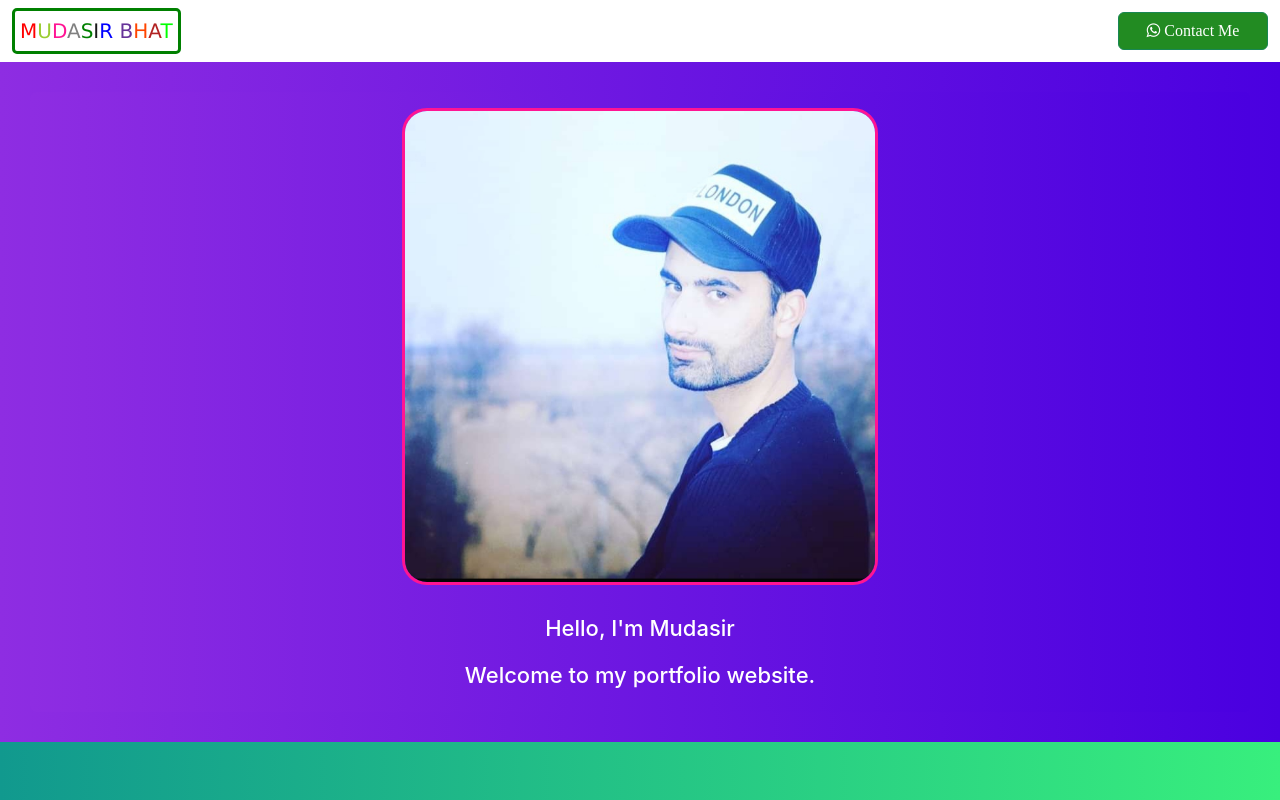
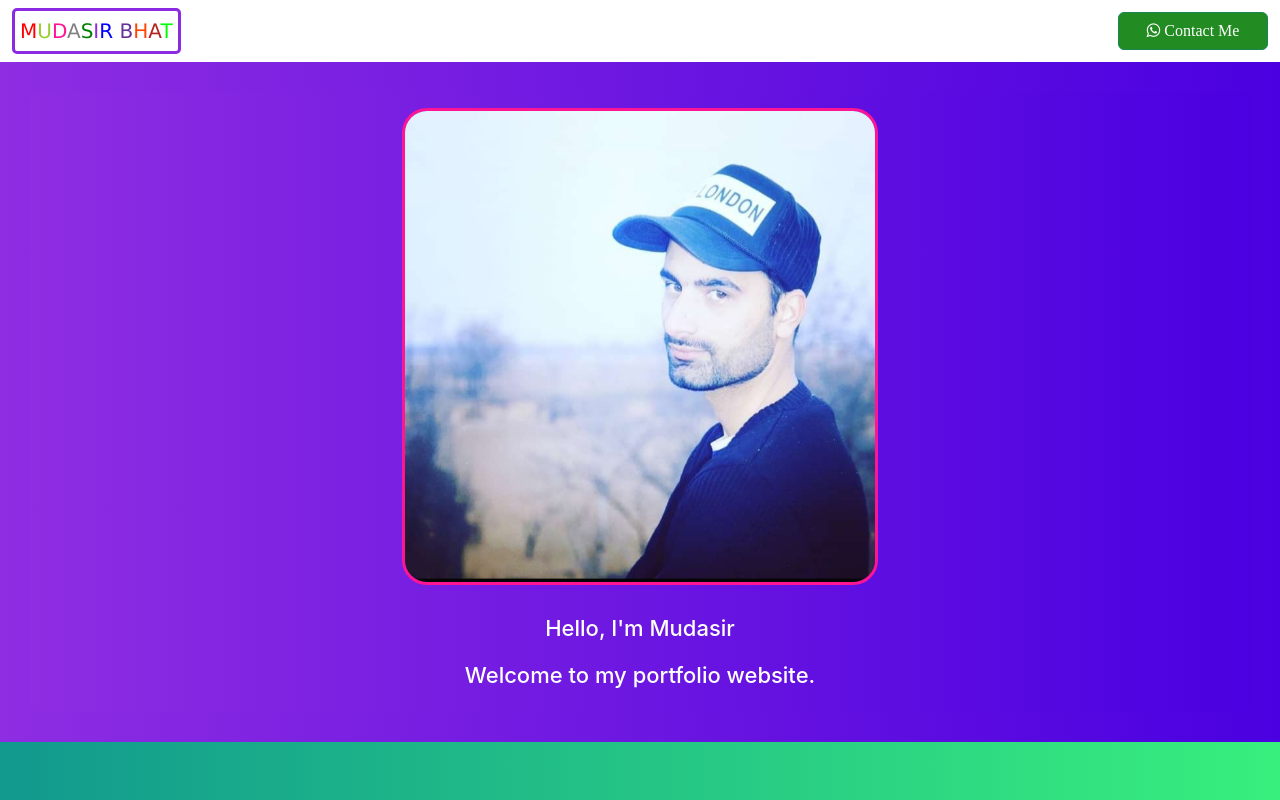
Before and after one commit to MuddyonGit/portfolio, a React (Create React App) app: page / in a window 1280 px wide. Shown: the top 800 px of the page. Built offline with nearby package versions, Linux system fonts and the light colour scheme.

Commit message:
Update index.css

```diff
--- a/src/index.css
+++ b/src/index.css
@@ -12,13 +12,14 @@ code {
     monospace;
 }
 .navbar-brand{
-  border: 3px solid green;
+  border: 3px solid #8A2BE2;
   /*border-bottom: 3px solid blue;
   border-right:  3px solid yellow;
   border-left: 3px solid green;*/
   font-family: cursive;
   padding: 10px;
   border-radius: 5px;
+  color: #8A2BE2;
 }
 #navHire{
   background-color: forestgreen;
```
